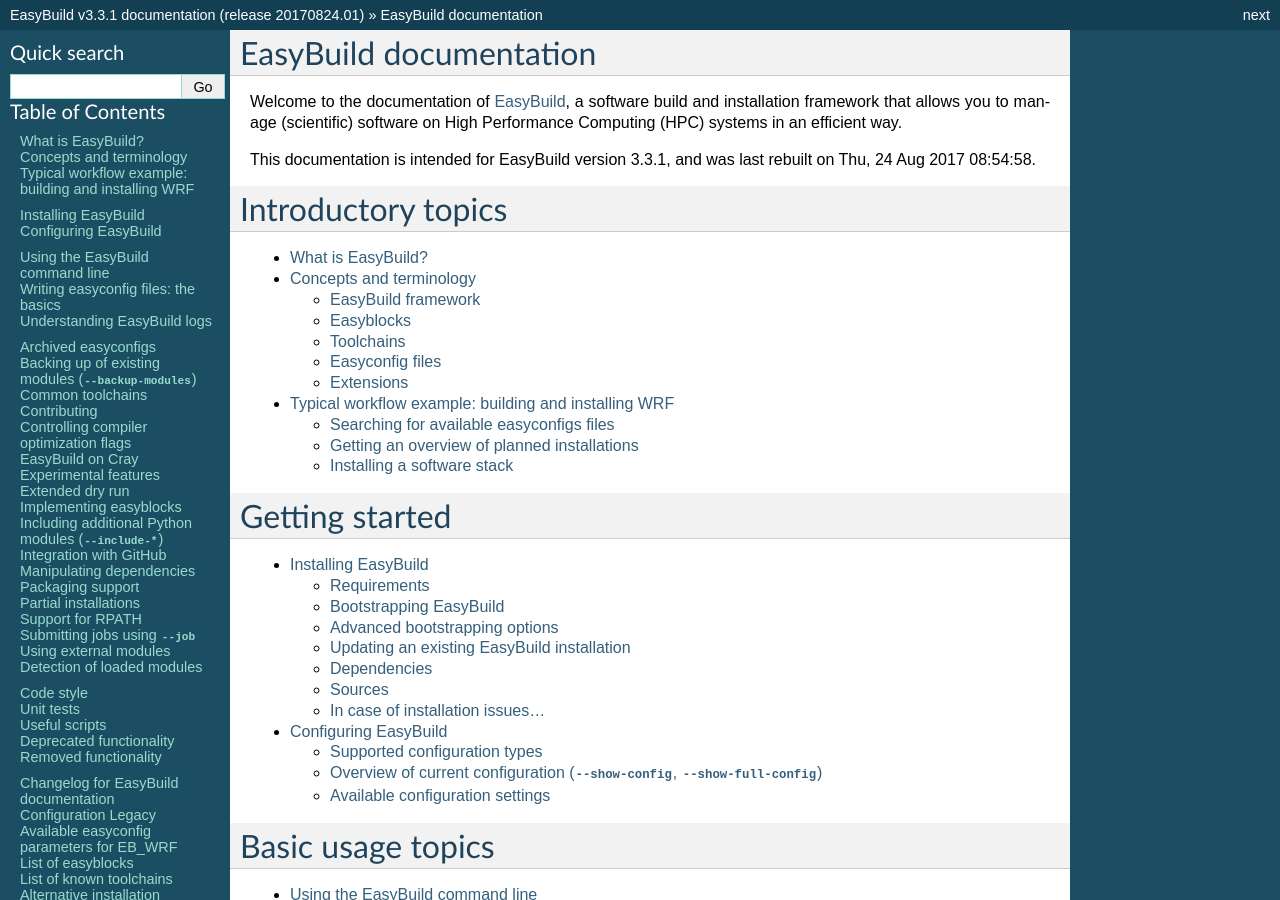
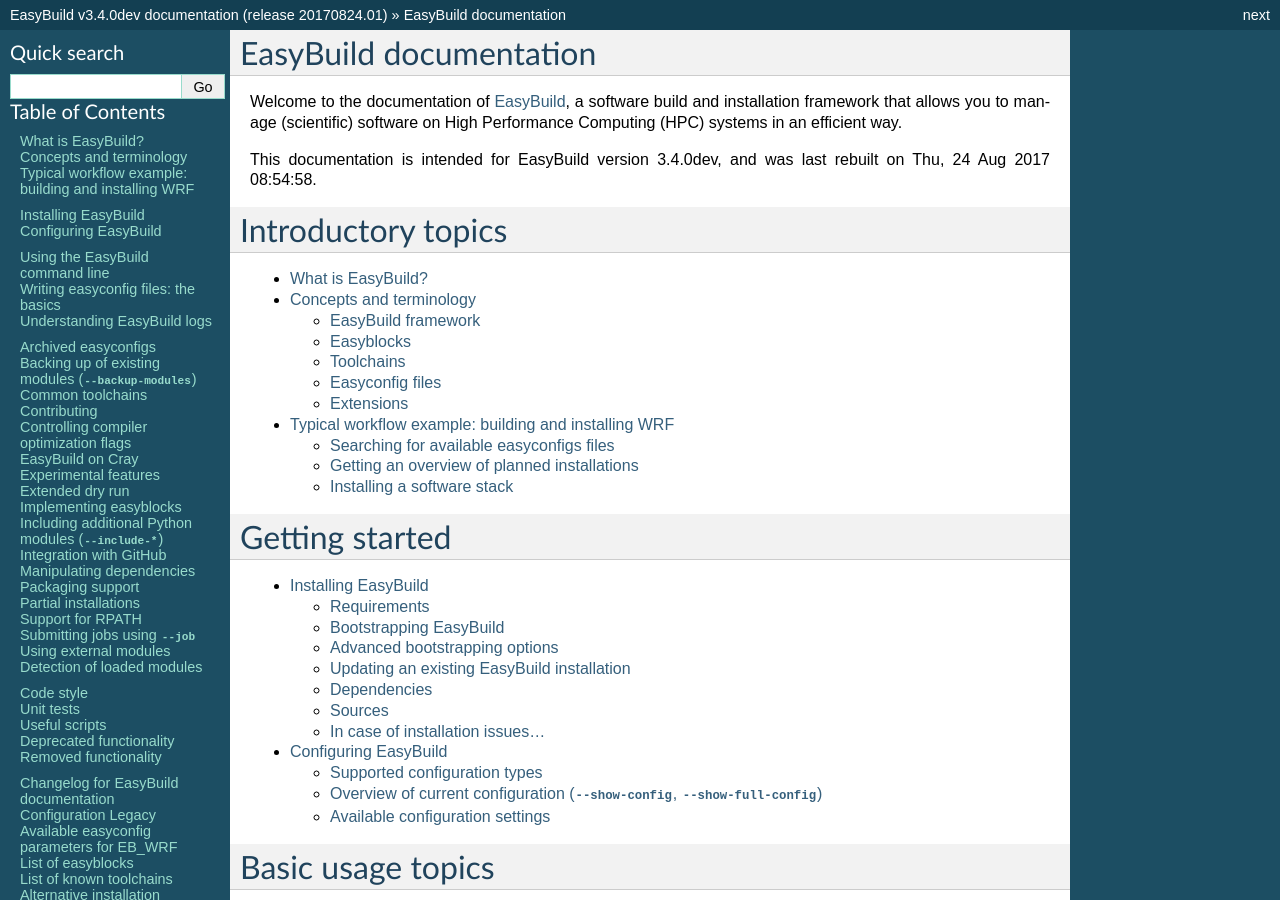
Before and after one commit to easybuilders/easybuild, a Sphinx documentation site: the page built from docs/index.rst, in a window 1280 px wide and 900 px high. Built offline with Sphinx 7.4.7, drawn with Linux system fonts in a browser that asks for light colours; some of the changed text lies outside the part shown.

Commit message:
bump to 3.4.0dev

```diff
--- a/docs/conf.py
+++ b/docs/conf.py
@@ -41,7 +41,7 @@
 # other places throughout the built documents.
 #
 # The short X.Y version.
-version = '3.3.1'  # this is meant to reference the version of EasyBuild
+version = '3.4.0dev'  # this is meant to reference the version of EasyBuild
 # The full version, including alpha/beta/rc tags.
 release = '20170824.01'  # this is meant to reference the version of the documentation itself
 
```
